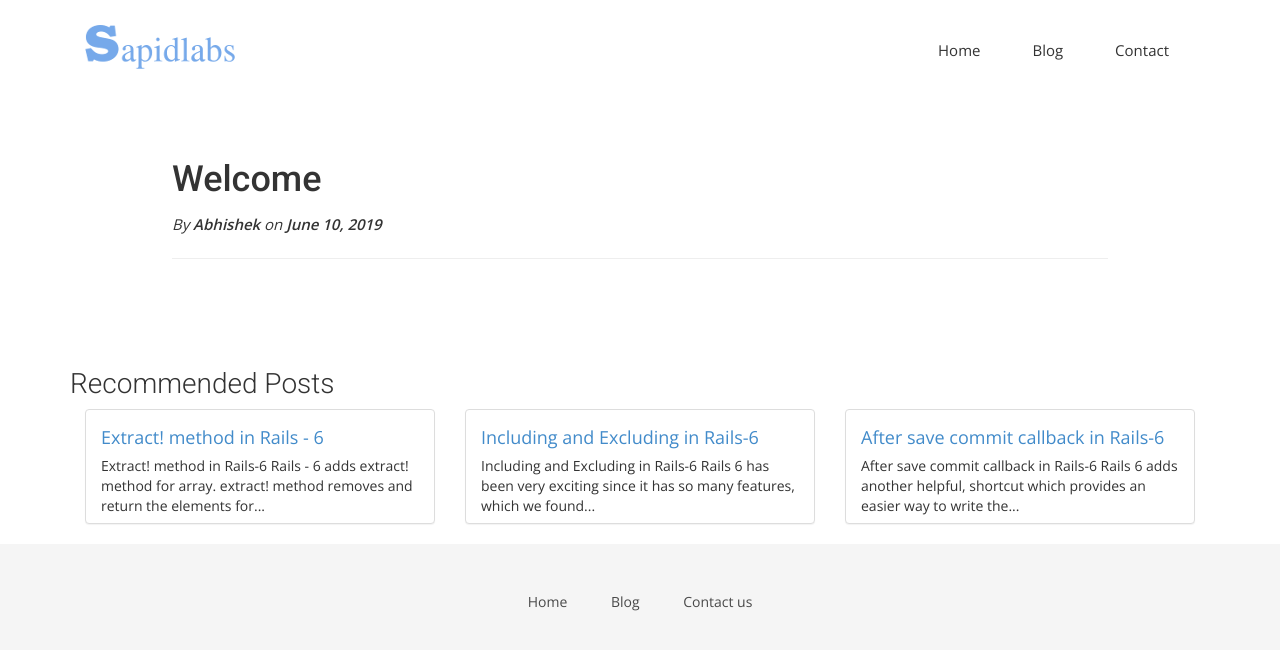
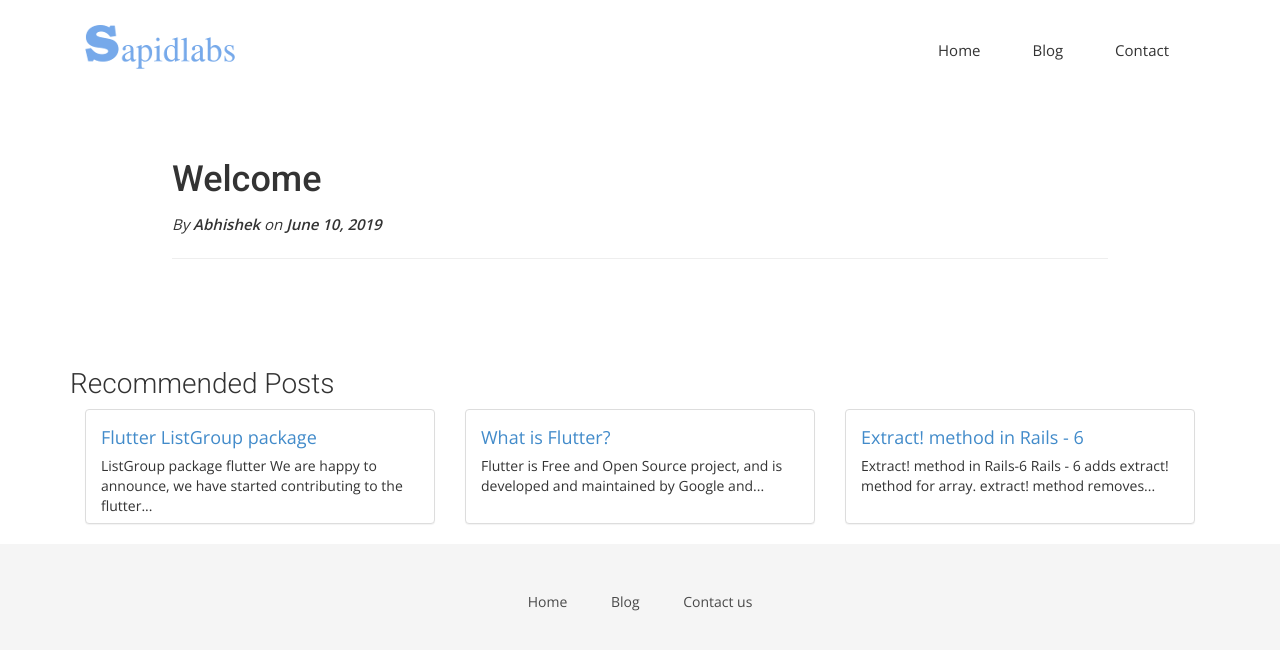
Before and after one commit to sapidlabs/sapidlabs.github.io, a Jekyll site: the page built from _posts/2019-06-10-welcome.md, in a window 1280 px wide. Shown: the top 650 px of the page. Built offline with Jekyll 4.4.1, drawn with Linux system fonts in a browser that asks for light colours; nearby versions of some CDN libraries; some web fonts are replaced; some of the changed lines change nothing that is shown.

Commit message:
Add Flutter post Add List group Post. Add flutter images.

````diff
--- a/_includes/suggested_posts.html
+++ b/_includes/suggested_posts.html
@@ -14,7 +14,7 @@
             {{ post.title }}
           </a>
           <div>
-            {{ post.content | markdownify |strip_html | truncatewords: 20 }}
+            {{ post.content | markdownify |strip_html | truncatewords: 15 }}
           </div>
         </div>
       </div>
--- /dev/null
+++ b/_posts/flutter/2019-08-12-what-is-flutter.md
@@ -0,0 +1,46 @@
+---
+layout: post
+title: "What is Flutter?"
+meta: "introduction to flutter"
+categories: "flutter"
+tags: flutter dart
+---
+
+![Flutter - What is Flutter by Sapidlabs][flutter]
+
+
+[Flutter](https://flutter.dev/) is Free and Open Source project, and is developed and maintained by Google and is one of the reason why we loved Flutter. Flutter provides beautiful pre-build components which are called Widgets in flutter. Everything in flutter is a [Widget](https://flutter.dev/docs/development/ui/widgets-intro)!
+
+### Why use flutter?
+
+We found various reason why one should be opting for flutter:
+<br />
+#### Faster development
+
+Yes !! Flutter is fast. One of the reason we choose to try out is its simplicity and faster development cycles.
+
+<br />
+#### Both for iOS and Android
+
+With flutter, you can reduce the overall development time and obviously some money on two separate app developments.
+
+<br />
+
+#### Best for Startups
+
+With so many startups eagerly waiting to rollout their product to the market. Flutter is an awesome choice for app development.
+
+<br />
+
+#### Built on Dart
+
+Flutter is built on top of dart, which is another object oriented duck typed language, which is used to develop flutter on top of C/C++ engine running behind the overall architecture of flutter.
+
+<br/>
+
+### Announcement Everyone !!
+
+ We recently contributed to flutter's community by creating a new flutter package called [ListGroup](https://pub.dev/packages/list_group) which provides ListGroup in flutter. Check how it is helping flutter developers all across the globe.
+
+
+[flutter]: /assets/images/shared/flutter-sapidlabs.jpg
--- /dev/null
+++ b/_posts/flutter/2019-09-02-list-group-flutter-package.md
@@ -0,0 +1,119 @@
+---
+layout: post
+title: "Flutter ListGroup package"
+meta: "list group flutter sapidlabs"
+categories: "flutter"
+tags: flutter dart
+---
+
+![Flutter - SapidLabs][flutter]
+
+### ListGroup package flutter
+
+We are happy to announce, we have started contributing to the flutter community. Recently we released [ListGroup](https://pub.dev/packages/list_group).
+
+### ListGroup
+
+A flutter package that enables flutter developer to use Grouped list in flutter, which looks something like:
+
+<br />
+
+<img src="{{ site.base_url }}/assets/images/list-group-flutter-package/list_group_preview.jpg" class="img-center img-50-imp">
+
+### Basics
+
+Group list can be easily generated with use of two primary Widgets that list_group package provides i.e `ListGroup` and `ListGroupItem`.
+
+<br />
+
+#### Add dependency to pubspec.yaml
+
+This is the very first step for using package. `pubspec.yaml` is the place where we specify dependencies required for the application. Simply, add `list_group` to the flutter dependencies.
+
+```yaml
+dependencies:
+  flutter:
+    sdk: flutter
+  list_group:
+```
+
+Run the following command to fetch the package.
+```dart
+  flutter pub get
+```
+
+<br />
+
+### Example Implementation
+
+```dart
+import 'package:list_group/list_group.dart';
+import 'package:list_group/list_group_item.dart';
+
+
+ListGroup(
+  items: [
+    ListGroupItem(
+      leading: Icon(
+        FontAwesomeIcons.solidHeart,
+        color: Colors.red,
+      ),
+      title: Text('Likes'),
+      subtitle: Text('5 new', style: TextStyle(fontSize: 15),),
+      trailing: Icon(Icons.chevron_right),
+    ),
+    ListGroupItem(
+      leading: Icon(
+        FontAwesomeIcons.eye,
+        color: Colors.green,
+      ),
+      title: Text('Visitors'),
+      subtitle: Text('10 recent', style: TextStyle(fontSize: 15),),
+      trailing: Icon(Icons.chevron_right),
+    ),
+    ListGroupItem(
+      leading: Icon(
+        FontAwesomeIcons.userFriends,
+        color: Colors.blue,
+      ),
+      title: Text('Followers'),
+      subtitle: Text('Trusted', style: TextStyle(fontSize: 15),),
+      trailing: Icon(Icons.chevron_right),
+      lastItem: true,
+    )
+  ],
+);
+```
+
+<br />
+
+### ListGroup
+
+The list group widget expects `items` to be List of `ListGroupItem`. This is similar to `DropDownButton` and `DropDownMenuItem` structure.
+
+
+<br />
+
+### ListGroupItem
+
+This makes up the list items within this list group.
+
+#### Options
+1. `leading` : expects a widget to be placed within the list item.
+2. `title` : expects a widget, usually a Text widget which displays the text in the list.
+3. `subtitle` : expects a widget, usually a Text widget which is displayed below the title.
+4. `trailing` : expects a widget to be placed within the list item.
+5. `dense` : expects either true or false defaults to true, compacts height of list tile.
+6. `enabled` : whether list item is enabled, defaults to true.
+7. `lastItem` : **Important** this decides whether to add divider after the list item. defaults to false.
+8. `onTap` : expects a callback method to be executed on tap of list item.
+9. `onLongPress` : expects a callback method to be executed on long press of list item.
+
+<br />
+
+### Show Some Love <3
+Do give it a star to support the [project](https://pub.dev/packages/list_group). We are working on announcing some new packages and widgets. Stay Tuned for More on Flutter !!
+
+
+[flutter]: /assets/images/shared/flutter-sapidlabs.jpg
+<!-- [list_group_preview]: /assets/images/list-group-flutter-package/list_group.jpg -->
--- a/css/style.css
+++ b/css/style.css
@@ -106,6 +106,7 @@ div.prefooter {
   width: 20%;
 }
 
+
 .img-80 {
   width: 80%;
 }
````
Also changed, not shown: assets/images/list-group-flutter-package/list_group.jpg (added), assets/images/list-group-flutter-package/list_group_preview.jpg (added), assets/images/shared/flutter-sapidlabs.jpg (added).
